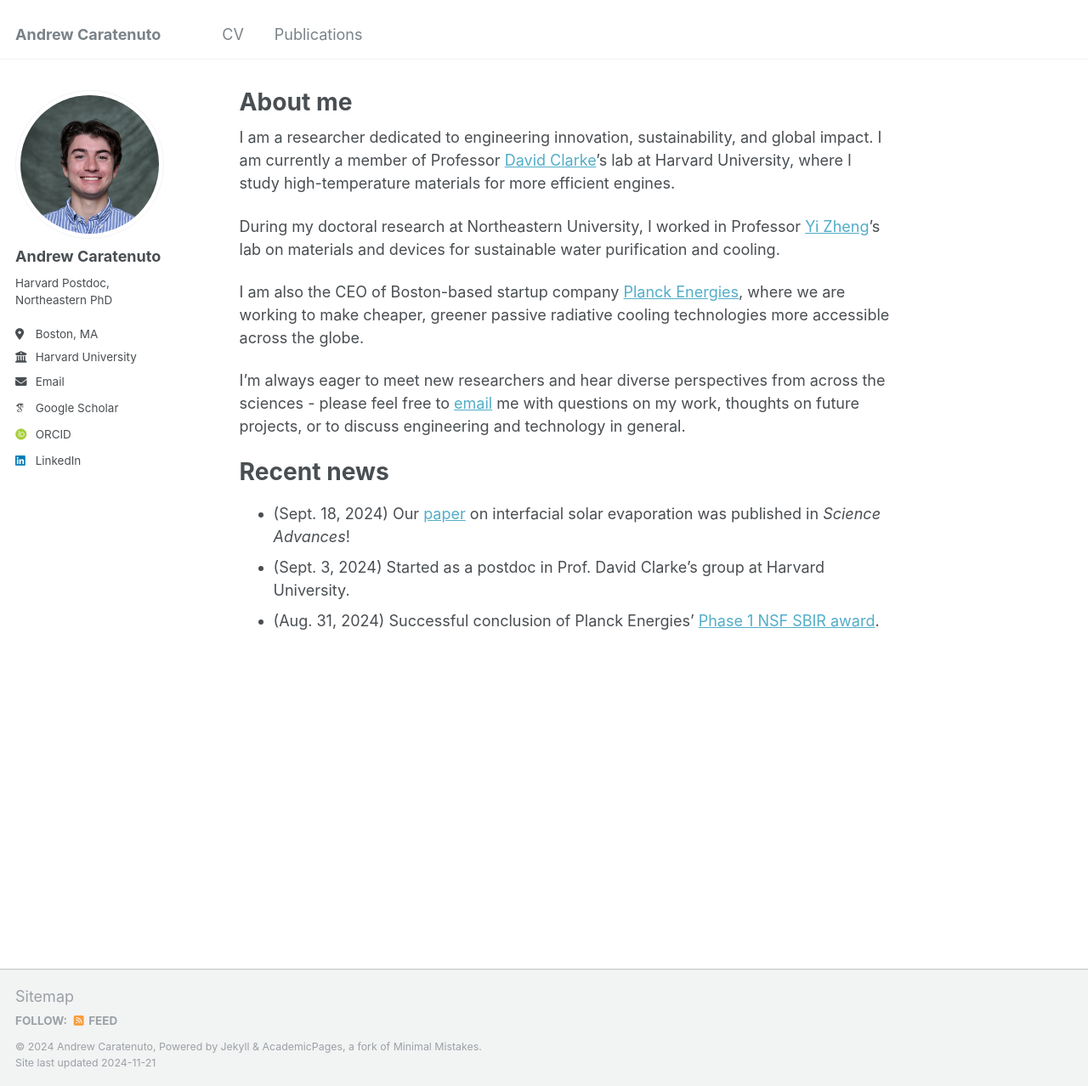
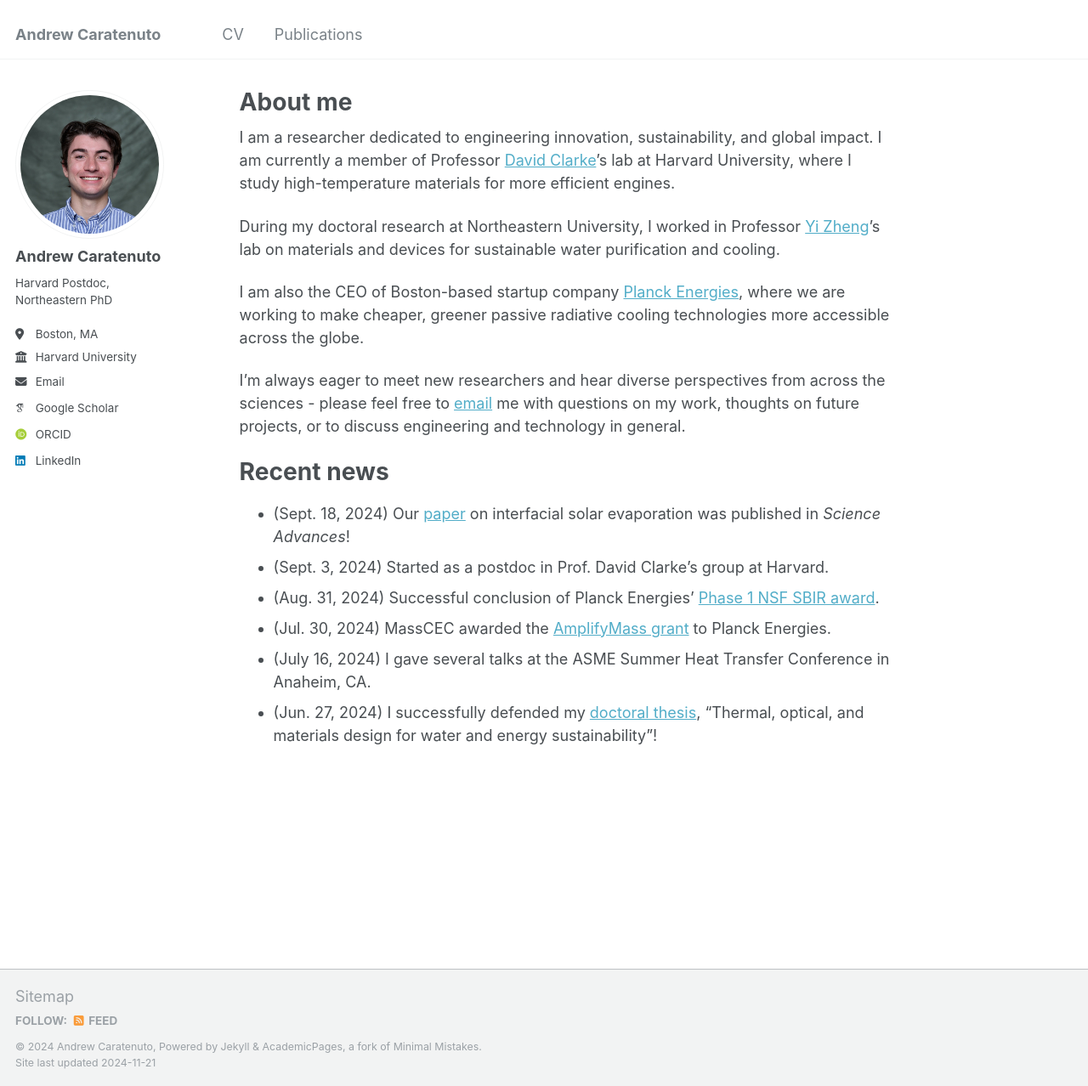
Before and after one commit to andrewcaratenuto/andrewcaratenuto.github.io, a Jekyll site: the page built from _pages/about.md, in a window 1280 px wide and 1278 px high. Shown: the whole window at 85% size. Built offline with Jekyll 4.4.1, drawn with Linux system fonts in a browser that asks for light colours; some web fonts are replaced.

Commit message:
Update about.md

```diff
--- a/_pages/about.md
+++ b/_pages/about.md
@@ -17,5 +17,8 @@ I'm always eager to meet new researchers and hear diverse perspectives from acro
 
 # Recent news
 - (Sept. 18, 2024) Our [paper](https://www.science.org/doi/full/10.1126/sciadv.adn6368) on interfacial solar evaporation was published in *Science Advances*!
-- (Sept. 3, 2024) Started as a postdoc in Prof. David Clarke's group at Harvard University.
+- (Sept. 3, 2024) Started as a postdoc in Prof. David Clarke's group at Harvard.
 - (Aug. 31, 2024) Successful conclusion of Planck Energies' [Phase 1 NSF SBIR award](https://www.nsf.gov/awardsearch/showAward?AWD_ID=2321446&HistoricalAwards=false).
+- (Jul. 30, 2024) MassCEC awarded the [AmplifyMass grant](https://www.masscec.com/press/masscec-awards-4-million-climatetech-companies) to Planck Energies.
+- (July 16, 2024) I gave several talks at the ASME Summer Heat Transfer Conference in Anaheim, CA.
+- (Jun. 27, 2024) I successfully defended my [doctoral thesis](https://repository.library.northeastern.edu/files/neu:ms35xq59w), "Thermal, optical, and materials design for water and energy sustainability"!
```
